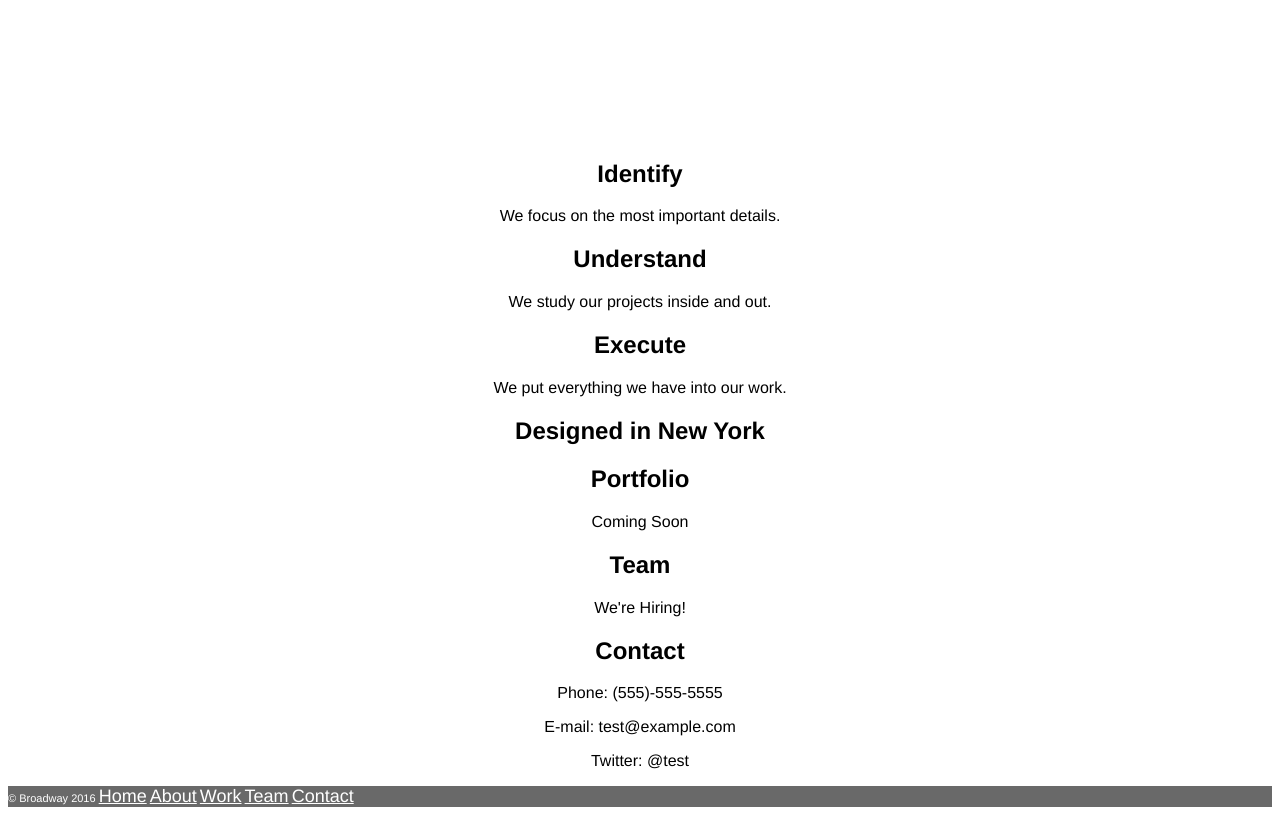
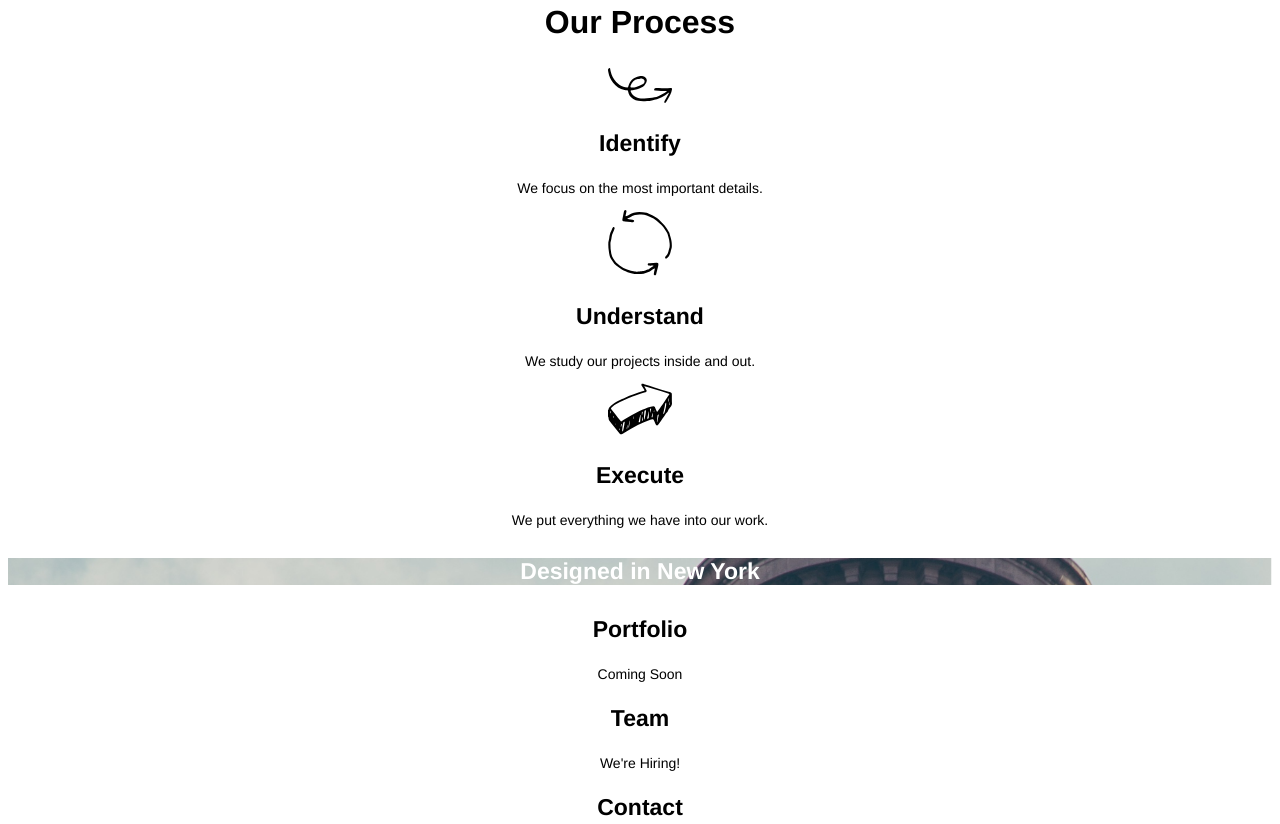
Before and after one commit to aigarsgaa/broadway, a plain HTML site: page index.html in a window 1280 px wide. Shown: the part 357-1181 px from the top of the page. Drawn offline with Linux system fonts and the light colour scheme.

Commit message:
check near final draft

```diff
--- a/index.html
+++ b/index.html
@@ -1,10 +1,14 @@
 <!DOCTYPE html>
 <html>
+
 <head>
   <title>Broadway Design</title>
+
   <link href="./resources/style.css" type="text/css" rel="stylesheet">
 </head>
+
 <body>
+
 	<div class="top"><h1>Broadway Design</h1>
 		<p><a href="#">Home</a></p>
 		<p><a href="#process">Process</a></p>
@@ -12,36 +16,42 @@
 		<p><a href="#team">Team</a></p>
 		<p><a href="#contact">Contact</a></p>
 	</div>
-<!-- our process, part i -->
-	<div class="main">
-		<h1 id="process">Our Process</h1>
 
-		<h2>Identify</h2>
+	<div class="content">
+		<h2 id="process">Our Process</h2>
+
+		<img src="./resources/identify.svg">
+		<h3>Identify</h3>
 		<p>We focus on the most important details.</p>
 
-		<h2>Understand</h2>
+		<img src="./resources/understand.svg">
+		<h3>Understand</h3>
 		<p>We study our projects inside and out.</p>
 
-		<h2>Execute</h2>
+		<img src="./resources/execute.svg">
+		<h3>Execute</h3>
 		<p>We put everything we have into our work.</p>
 	</div>
-<!-- divider -->
-	<div class="divider">
-		<h2>Designed in New York</h2>
+
+	<div class="top">
+		<h4>Designed in New York</h4>
 	</div>
-<!-- our process, part ii -->
-	<div class="main">
-		<h2 id="portfolio">Portfolio</h2>
+
+	<div class="content">
+		<h3 id="portfolio">Portfolio</h3>
 		<p>Coming Soon</p>
-		<h2 id="team">Team</h2>
+		<h3 id="team">Team</h3>
 		<p>We're Hiring!</p>
-		<h2 id="contact">Contact</h2>
+		<h3 id="contact">Contact</h3>
 		<p>Phone: (555)-555-5555</p>
 		<p>E-mail: test@example.com</p>
 		<p>Twitter: @test</p>
 	</div>
+
 	<div id="footer">
 		<p>&copy; Broadway 2016 <span class="links"><a href="#">Home</a> <a href="#process">About</a> <a href="#portfolio">Work</a> <a href="#team">Team</a> <a href="#contact">Contact</a></span></p>
 	</div>
+
 </body>
+
 </html>
--- a/resources/style.css
+++ b/resources/style.css
@@ -1,5 +1,5 @@
 body {
-	font-family: HElvetica;
+	font-family: Helvetica;
 	text-align: center;
 }
 
@@ -19,6 +19,26 @@ a {
 	color: white;
 }
 
+h2 {
+	font-size: 32px;
+	font-weight: bold;
+}
+
+h3 {
+	font-size: 23px;
+	font-weight:b bold;
+}
+
+p {
+	font-size: 14px;
+}
+
+h4 {
+	font-size: 23px;
+	font-weight: bold;
+	color: white;
+}
+
 #footer {
 	text-align: left;
 	font-size: 11px;
```
Also changed, not shown: resources/execute.svg (added), resources/identify.svg (added), resources/understand.svg (added).
